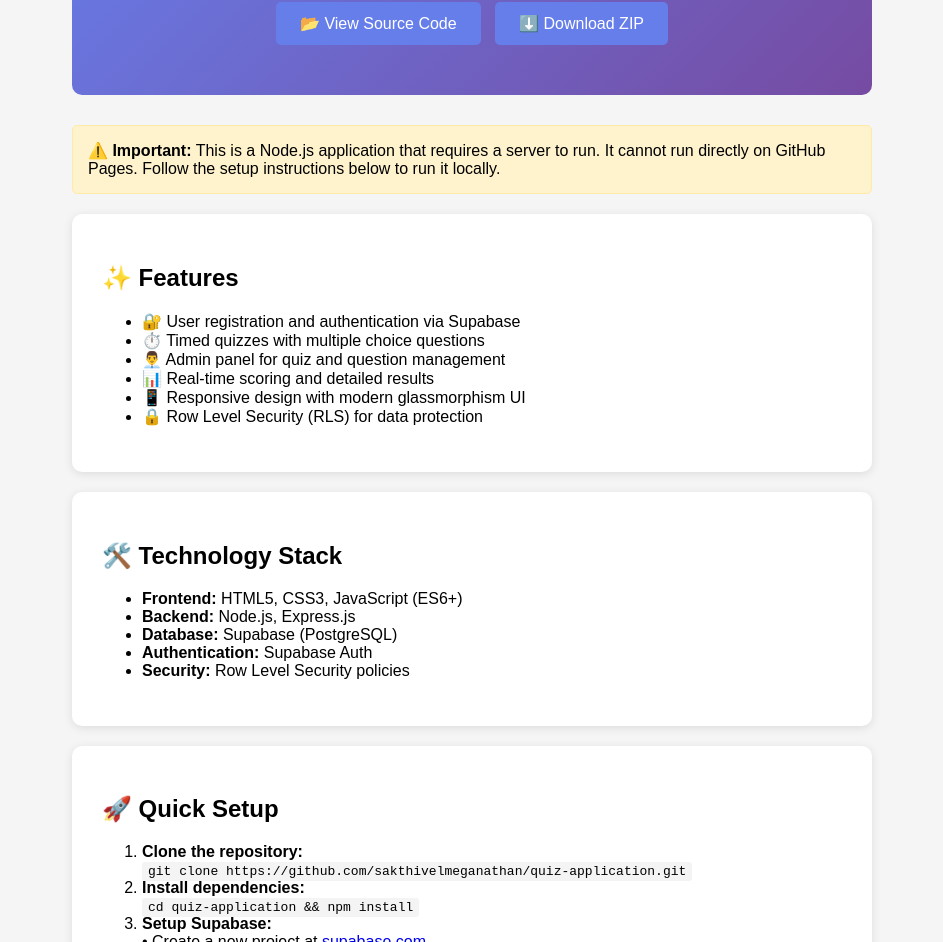
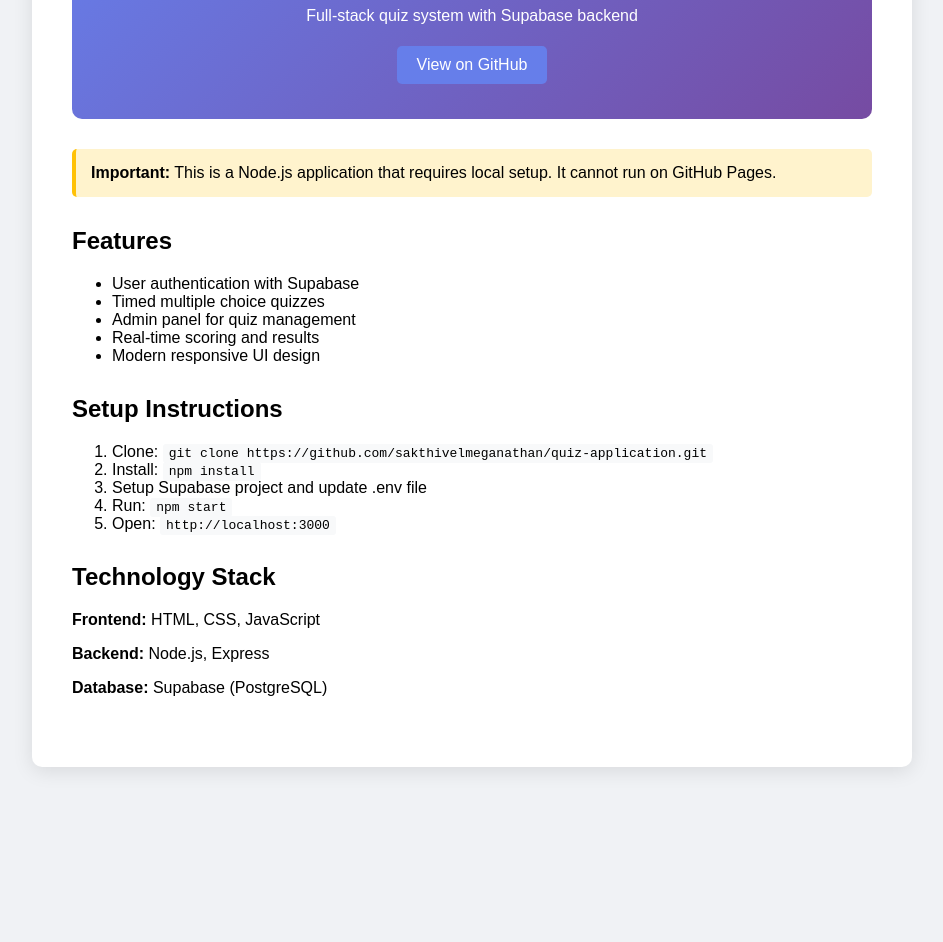
Before and after one commit to sakthivelmeganathan/quiz-application, a website: page index.html in a window 1280 px wide. Shown: the part 183-1125 px from the top of the page, without its empty margins (168-1111 px from the left). After the commit the page ends 990 px from the top, so only its background shows below. Drawn offline with Linux system fonts and the light colour scheme.

Commit message:
Fix GitHub Pages index.html

```diff
--- a/index.html
+++ b/index.html
@@ -1,92 +1,59 @@
 <!DOCTYPE html>
-<html lang="en">
+<html>
 <head>
+    <title>Quiz Application</title>
     <meta charset="UTF-8">
     <meta name="viewport" content="width=device-width, initial-scale=1.0">
-    <title>Quiz Application</title>
     <style>
-        body { font-family: Arial, sans-serif; max-width: 800px; margin: 0 auto; padding: 20px; background: #f5f5f5; }
-        .hero { background: linear-gradient(135deg, #667eea 0%, #764ba2 100%); color: white; padding: 40px; border-radius: 10px; text-align: center; margin-bottom: 30px; }
-        .section { background: white; padding: 30px; border-radius: 10px; margin: 20px 0; box-shadow: 0 2px 10px rgba(0,0,0,0.1); }
-        .btn { background: #667eea; color: white; padding: 12px 24px; text-decoration: none; border-radius: 5px; display: inline-block; margin: 10px 5px; }
-        .btn:hover { background: #5a6fd8; }
-        code { background: #f4f4f4; padding: 2px 6px; border-radius: 3px; }
-        .warning { background: #fff3cd; border: 1px solid #ffeaa7; padding: 15px; border-radius: 5px; margin: 20px 0; }
+        body { font-family: Arial, sans-serif; margin: 40px; background: #f0f2f5; }
+        .container { max-width: 800px; margin: 0 auto; background: white; padding: 40px; border-radius: 10px; box-shadow: 0 4px 20px rgba(0,0,0,0.1); }
+        .header { text-align: center; background: linear-gradient(135deg, #667eea, #764ba2); color: white; padding: 30px; border-radius: 10px; margin-bottom: 30px; }
+        .btn { background: #667eea; color: white; padding: 10px 20px; text-decoration: none; border-radius: 5px; margin: 5px; display: inline-block; }
+        .section { margin: 30px 0; }
+        .warning { background: #fff3cd; padding: 15px; border-radius: 5px; border-left: 4px solid #ffc107; margin: 20px 0; }
+        code { background: #f8f9fa; padding: 2px 6px; border-radius: 3px; font-family: monospace; }
     </style>
 </head>
 <body>
-    <div class="hero">
-        <h1>🎯 Online Quiz Application</h1>
-        <p>A full-stack web-based quiz system using Supabase</p>
-        <a href="https://github.com/sakthivelmeganathan/quiz-application" class="btn">📂 View Source Code</a>
-        <a href="https://github.com/sakthivelmeganathan/quiz-application/archive/refs/heads/master.zip" class="btn">⬇️ Download ZIP</a>
+    <div class="container">
+        <div class="header">
+            <h1>Online Quiz Application</h1>
+            <p>Full-stack quiz system with Supabase backend</p>
+            <a href="https://github.com/sakthivelmeganathan/quiz-application" class="btn">View on GitHub</a>
         </div>
 
         <div class="warning">
-        <strong>⚠️ Important:</strong> This is a Node.js application that requires a server to run. It cannot run directly on GitHub Pages. Follow the setup instructions below to run it locally.
+            <strong>Important:</strong> This is a Node.js application that requires local setup. It cannot run on GitHub Pages.
         </div>
 
         <div class="section">
-        <h2>✨ Features</h2>
+            <h2>Features</h2>
             <ul>
-            <li>🔐 User registration and authentication via Supabase</li>
-            <li>⏱️ Timed quizzes with multiple choice questions</li>
-            <li>👨‍💼 Admin panel for quiz and question management</li>
-            <li>📊 Real-time scoring and detailed results</li>
-            <li>📱 Responsive design with modern glassmorphism UI</li>
-            <li>🔒 Row Level Security (RLS) for data protection</li>
+                <li>User authentication with Supabase</li>
+                <li>Timed multiple choice quizzes</li>
+                <li>Admin panel for quiz management</li>
+                <li>Real-time scoring and results</li>
+                <li>Modern responsive UI design</li>
             </ul>
         </div>
 
         <div class="section">
-        <h2>🛠️ Technology Stack</h2>
-        <ul>
-            <li><strong>Frontend:</strong> HTML5, CSS3, JavaScript (ES6+)</li>
-            <li><strong>Backend:</strong> Node.js, Express.js</li>
-            <li><strong>Database:</strong> Supabase (PostgreSQL)</li>
-            <li><strong>Authentication:</strong> Supabase Auth</li>
-            <li><strong>Security:</strong> Row Level Security policies</li>
-        </ul>
-    </div>
-
-    <div class="section">
-        <h2>🚀 Quick Setup</h2>
+            <h2>Setup Instructions</h2>
             <ol>
-            <li><strong>Clone the repository:</strong><br>
-                <code>git clone https://github.com/sakthivelmeganathan/quiz-application.git</code></li>
-            <li><strong>Install dependencies:</strong><br>
-                <code>cd quiz-application && npm install</code></li>
-            <li><strong>Setup Supabase:</strong><br>
-                • Create a new project at <a href="https://supabase.com">supabase.com</a><br>
-                • Run the SQL commands from <code>database.sql</code><br>
-                • Update <code>.env</code> with your Supabase credentials</li>
-            <li><strong>Start the application:</strong><br>
-                <code>npm start</code></li>
-            <li><strong>Open in browser:</strong><br>
-                <code>http://localhost:3000</code></li>
+                <li>Clone: <code>git clone https://github.com/sakthivelmeganathan/quiz-application.git</code></li>
+                <li>Install: <code>npm install</code></li>
+                <li>Setup Supabase project and update .env file</li>
+                <li>Run: <code>npm start</code></li>
+                <li>Open: <code>http://localhost:3000</code></li>
             </ol>
         </div>
 
         <div class="section">
-        <h2>📋 Usage</h2>
-        <h3>For Users:</h3>
-        <ul>
-            <li>Register and login to access quizzes</li>
-            <li>Take timed quizzes with instant results</li>
-            <li>View your quiz history and performance</li>
-        </ul>
-
-        <h3>For Admins:</h3>
-        <ul>
-            <li>Create and manage quizzes</li>
-            <li>Add questions with multiple choice options</li>
-            <li>View all user results and analytics</li>
-        </ul>
+            <h2>Technology Stack</h2>
+            <p><strong>Frontend:</strong> HTML, CSS, JavaScript</p>
+            <p><strong>Backend:</strong> Node.js, Express</p>
+            <p><strong>Database:</strong> Supabase (PostgreSQL)</p>
         </div>
-
-    <div class="section">
-        <h2>📄 License</h2>
-        <p>This project is for educational purposes.</p>
     </div>
 </body>
 </html>
```
Lines whose indentation alone changed are shown as unchanged.
